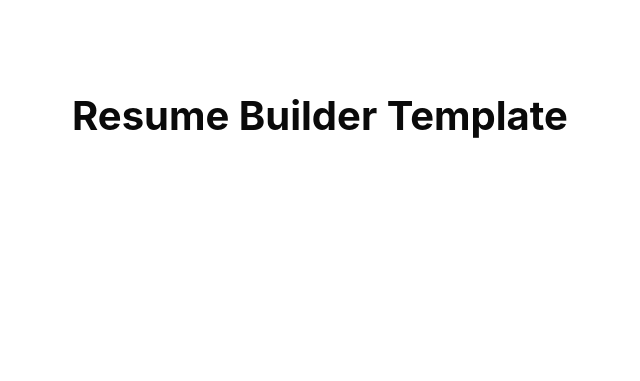
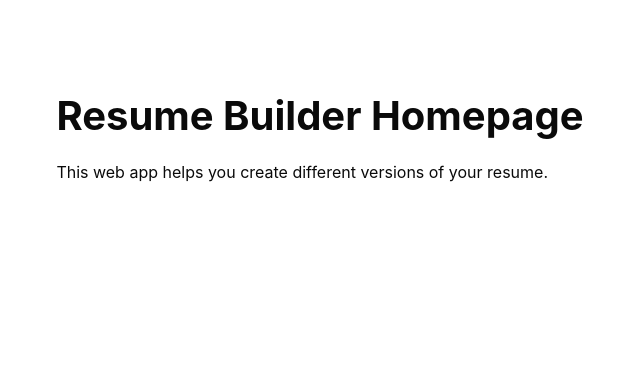
Before and after one commit to aleksavidovic/web-resume-builder, a Flask app: page / in a window 1280 px wide. Shown: the part 71-452 px from the top of the page, without its empty margins (320-960 px from the left). Run offline with Flask 3, Linux system fonts and the light colour scheme.

Commit message:
Mapped routes to correct templates for all xcurrent pages. Added title blocks where missing in templates that extend base/html

```diff
--- a/src/resume_builder/resume_builder_core/templates/resume_core/home.html
+++ b/src/resume_builder/resume_builder_core/templates/resume_core/home.html
@@ -3,5 +3,5 @@
 {% block title %}Resume Editor{% endblock %}
 
 {% block content %}
-
+<h1> Resume sections </h1>
 {% endblock %}
--- a/src/resume_builder/routes.py
+++ b/src/resume_builder/routes.py
@@ -7,14 +7,9 @@ main_bp = Blueprint(name="main", import_name=__name__)
 def index():
     return render_template("home.html")
 
-@main_bp.route("/my_resume")
-def my_resume():
-    return "<h1>My Resume</h1>"
-
-
 @main_bp.route("/about")
 def about():
-    return "<h1>About</h1>"
+    return render_template("about.html")
 
 @main_bp.route("/contact")
 def contact():
--- a/src/resume_builder/templates/home.html
+++ b/src/resume_builder/templates/home.html
@@ -1,5 +1,8 @@
 {% extends "base.html" %}
 
+{% block title %}Home - Resume Builder{% endblock %}
+
 {% block content %}
-<h1>Resume Builder Template</h1>
+<h1>Resume Builder Homepage</h1>
+<p>This web app helps you create different versions of your resume.</p>
 {% endblock %}
```
Also changed, not shown: src/resume_builder/templates/about.html (added, +7 -0 lines).
